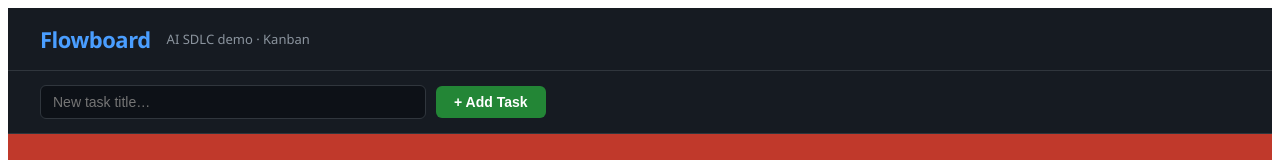
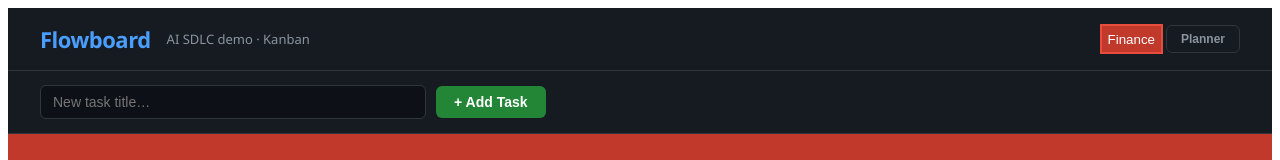
Before and after one commit to jason-bohan/flowboard, a React (Vite) app: page / in a window 1280 px wide. Shown: the top 160 px of the page. Built offline with nearby package versions, Linux system fonts and the light colour scheme; no server answers.

Commit message:
feat: add flow mode selector (finance / planner) to dashboard

```diff
--- a/src/client/App.tsx
+++ b/src/client/App.tsx
@@ -1,6 +1,9 @@
 import { useState, useEffect, CSSProperties } from 'react';
 import type { Task } from './types.js';
 import { fetchTasks, createTask, updateTask, deleteTask } from './api.js';
+import { FlowModeProvider, useFlowMode } from './FlowModeProvider.js';
+import FlowModeSelector from './FlowModeSelector.js';
+import type { FlowMode } from './flowMode.js';
 
 const STATUSES: Task['status'][] = ['todo', 'in-progress', 'done'];
 
@@ -19,13 +22,13 @@ const COLORS: Record<Task['status'], string> = {
 // ── Styles ────────────────────────────────────────────────────────────────────
 
 const styles = {
-  root: {
+  root: (mode: FlowMode): CSSProperties => ({
     minHeight: '100vh',
-    background: '#c0392b',
+    background: mode === 'planner' ? '#1a3a4a' : '#c0392b',
     color: '#e6edf3',
     fontFamily: "'Segoe UI', system-ui, sans-serif",
     padding: '0 0 48px',
-  } satisfies CSSProperties,
+  }),
 
   header: {
     background: '#161b22',
@@ -196,9 +199,10 @@ const styles = {
   } satisfies CSSProperties,
 };
 
-// ── Component ─────────────────────────────────────────────────────────────────
+// ── Inner component (receives mode) ────────────────────────────────────────────
 
-export default function App() {
+function Dashboard() {
+  const { mode, loading: modeLoading } = useFlowMode();
   const [tasks, setTasks] = useState<Task[]>([]);
   const [newTitle, setNewTitle] = useState('');
   const [formError, setFormError] = useState('');
@@ -250,10 +254,11 @@ export default function App() {
   const byStatus = (status: Task['status']) => tasks.filter((t) => t.status === status);
 
   return (
-    <div style={styles.root}>
+    <div style={styles.root(mode)}>
       <header style={styles.header}>
         <span style={styles.logo}>Flowboard</span>
         <span style={styles.subtitle}>AI SDLC demo · Kanban</span>
+        <FlowModeSelector />
       </header>
 
       <form style={styles.formBar} onSubmit={handleAdd}>
@@ -319,3 +324,11 @@ export default function App() {
     </div>
   );
 }
+
+export default function App() {
+  return (
+    <FlowModeProvider>
+      <Dashboard />
+    </FlowModeProvider>
+  );
+}
--- /dev/null
+++ b/src/client/FlowModeProvider.tsx
@@ -0,0 +1,50 @@
+import { createContext, useContext, useState, useEffect, type ReactNode } from 'react';
+import type { FlowMode } from './flowMode.js';
+import { DEFAULT_FLOW_MODE } from './flowMode.js';
+
+interface FlowModeContextValue {
+  mode: FlowMode;
+  loading: boolean;
+  setMode: (mode: FlowMode) => Promise<void>;
+}
+
+const FlowModeContext = createContext<FlowModeContextValue>({
+  mode: DEFAULT_FLOW_MODE,
+  loading: true,
+  setMode: async () => {},
+});
+
+export function FlowModeProvider({ children }: { children: ReactNode }) {
+  const [mode, setModeState] = useState<FlowMode>(DEFAULT_FLOW_MODE);
+  const [loading, setLoading] = useState(true);
+
+  useEffect(() => {
+    fetch('/api/flow-mode')
+      .then((r) => r.json())
+      .then((data) => {
+        if (data.mode === 'finance' || data.mode === 'planner') {
+          setModeState(data.mode);
+        }
+      })
+      .finally(() => setLoading(false));
+  }, []);
+
+  const setMode = async (newMode: FlowMode) => {
+    await fetch('/api/flow-mode', {
+      method: 'PUT',
+      headers: { 'Content-Type': 'application/json' },
+      body: JSON.stringify({ mode: newMode }),
+    });
+    setModeState(newMode);
+  };
+
+  return (
+    <FlowModeContext.Provider value={{ mode, loading, setMode }}>
+      {children}
+    </FlowModeContext.Provider>
+  );
+}
+
+export function useFlowMode() {
+  return useContext(FlowModeContext);
+}
--- /dev/null
+++ b/src/client/FlowModeSelector.tsx
@@ -0,0 +1,56 @@
+import type { CSSProperties } from 'react';
+import { useFlowMode } from './FlowModeProvider.js';
+import { FLOW_MODES } from './flowMode.js';
+
+const MODE_COLORS: Record<string, { bg: string; accent: string; label: string }> = {
+  finance: { bg: '#c0392b', accent: '#e74c3c', label: 'Finance' },
+  planner: { bg: '#1a6b8a', accent: '#2a9fd6', label: 'Planner' },
+};
+
+const styles: Record<string, CSSProperties> = {
+  wrapper: {
+    display: 'flex',
+    gap: 4,
+    marginLeft: 'auto',
+  },
+  btn: {
+    border: '1px solid #30363d',
+    borderRadius: 6,
+    padding: '6px 14px',
+    fontSize: 12,
+    fontWeight: 600,
+    cursor: 'pointer',
+    background: 'transparent',
+    color: '#8b949e',
+    transition: 'all 0.15s',
+  },
+  btnActive: (bg: string, accent: string): CSSProperties => ({
+    border: `1px solid ${accent}`,
+    background: bg,
+    color: '#fff',
+    boxShadow: `0 0 0 1px ${accent}`,
+  }),
+};
+
+export default function FlowModeSelector() {
+  const { mode, setMode } = useFlowMode();
+
+  return (
+    <div style={styles.wrapper}>
+      {FLOW_MODES.map((fm) => {
+        const colors = MODE_COLORS[fm.mode];
+        const active = mode === fm.mode;
+        return (
+          <button
+            key={fm.mode}
+            style={active ? styles.btnActive(colors.bg, colors.accent) : styles.btn}
+            onClick={() => setMode(fm.mode)}
+            title={fm.description}
+          >
+            {colors.label}
+          </button>
+        );
+      })}
+    </div>
+  );
+}
--- /dev/null
+++ b/src/client/flowMode.ts
@@ -0,0 +1,18 @@
+export type FlowMode = 'finance' | 'planner';
+
+export interface FlowModeInfo {
+  mode: FlowMode;
+  label: string;
+  description: string;
+}
+
+export const FLOW_MODES: FlowModeInfo[] = [
+  { mode: 'finance', label: 'Finance', description: 'Banking & financial services demo' },
+  { mode: 'planner', label: 'Planner', description: 'Task planning & workflow demo' },
+];
+
+export const DEFAULT_FLOW_MODE: FlowMode = 'finance';
+
+export function isValidFlowMode(mode: string): mode is FlowMode {
+  return mode === 'finance' || mode === 'planner';
+}
--- a/src/server/index.ts
+++ b/src/server/index.ts
@@ -11,6 +11,7 @@ import studentLoansRouter from './student-loans.js';
 import cardServicesRouter from './card-services.js';
 import paymentsRouter from './payments.js';
 import telemetryRouter from './telemetry.js';
+import flowModeRouter from './routes/flow-mode.js';
 
 const __dirname = dirname(fileURLToPath(import.meta.url));
 
@@ -27,6 +28,7 @@ app.use('/api/student-loans', studentLoansRouter);
 app.use('/api/cards', cardServicesRouter);
 app.use('/api/payments', paymentsRouter);
 app.use('/api/telemetry', telemetryRouter);
+app.use('/api', flowModeRouter);
 
 app.get('/health', (_req, res) => {
   res.json({ status: 'ok', service: 'flowboard' });
```
Also changed, not shown: src/server/routes/flow-mode.ts (added, +49 -0 lines).
